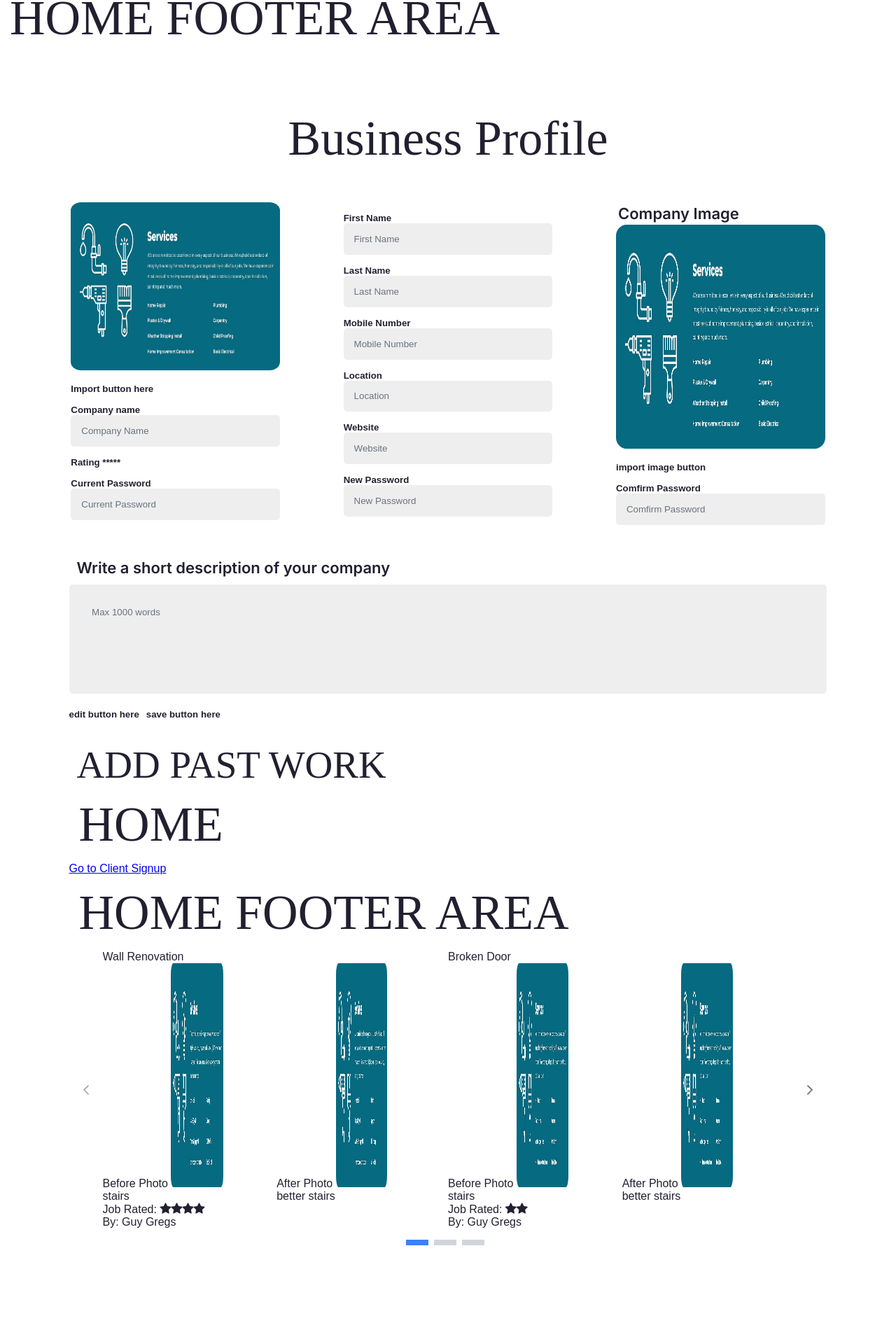
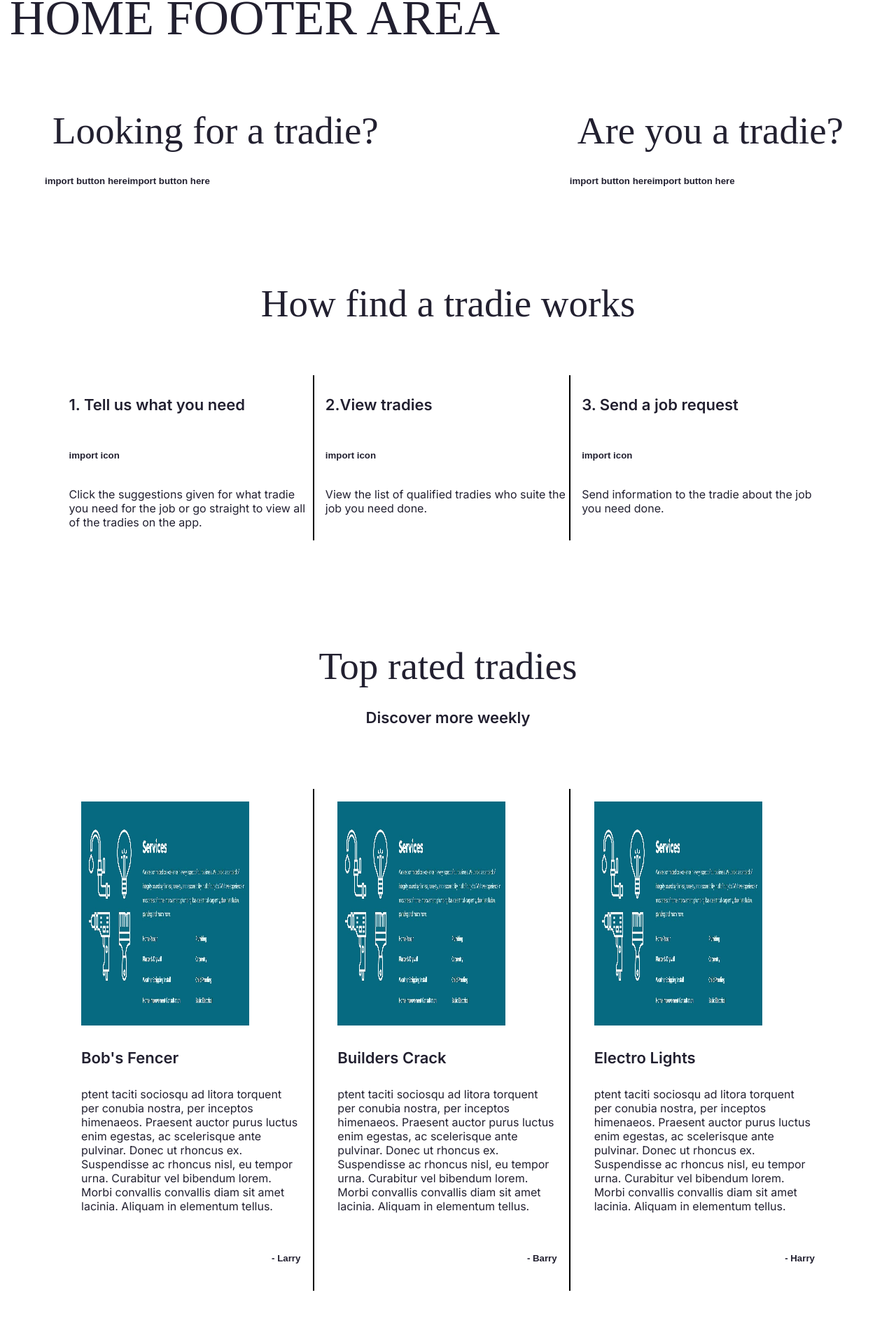
Before and after one commit to Katematestate/tradie-app, a Vue app in the folder front/: page / in a window 1280 px wide. Shown: the part 154-2074 px from the top of the page at 70% size. Before the commit the page ends 2021 px from the top, so only its background shows below. Built offline with nearby package versions, Linux system fonts and the light colour scheme; a web font is replaced by a local one.

Commit message:
landing updated
layout to landing frame

```diff
--- a/front/src/App.vue
+++ b/front/src/App.vue
@@ -1,5 +1,5 @@
 <script setup>
-import TradieAccountPage from "./views/TradieAccountPage.vue";
+import TradieAccountPage from "./views/LandingPage.vue";
 </script>
 <template>
   <router-view></router-view>
--- /dev/null
+++ b/front/src/views/LandingPage.vue
@@ -0,0 +1,179 @@
+<template>
+  <div class="landing">
+    <div class="landing-flex">
+      <h2>Looking for a tradie?</h2>
+      <div class="button-flex">
+        <h5>import button here</h5>
+        <h5>import button here</h5>
+      </div>
+    </div>
+    <div class="landing-flex">
+      <h2>Are you a tradie?</h2>
+      <div class="button-flex">
+        <h5>import button here</h5>
+        <h5>import button here</h5>
+      </div>
+    </div>
+  </div>
+
+  <div class="how-it-works">
+    <h2>How find a tradie works</h2>
+    <div class="works-grid">
+      <div class="rated-line-flex">
+        <div class="works-info">
+          <h4>1. Tell us what you need</h4>
+          <h5>import icon</h5>
+          <p>
+            Click the suggestions given for what tradie you need for the job or
+            go straight to view all of the tradies on the app.
+          </p>
+        </div>
+        <div class="vl"></div>
+      </div>
+
+      <div class="rated-line-flex">
+        <div class="works-info">
+          <h4>2.View tradies</h4>
+          <h5>import icon</h5>
+          <p>
+            View the list of qualified tradies who suite the job you need done.
+          </p>
+        </div>
+        <div class="vl"></div>
+      </div>
+
+      <div class="rated-line-flex">
+        <div class="works-info">
+          <h4>3. Send a job request</h4>
+          <h5>import icon</h5>
+          <p>Send information to the tradie about the job you need done.</p>
+        </div>
+      </div>
+    </div>
+    <div class="vl"></div>
+  </div>
+
+  <div class="top-rated-section">
+    <div class="top-rated-header">
+      <h2>Top rated tradies</h2>
+      <h4>Discover more weekly</h4>
+    </div>
+    <div class="rated-grid">
+      <div class="rated-line-flex">
+        <div class="rated-info">
+          <img src="../assets/images/dev.jpg" />
+          <h4>Bob's Fencer</h4>
+          <p>
+            ptent taciti sociosqu ad litora torquent per conubia nostra, per
+            inceptos himenaeos. Praesent auctor purus luctus enim egestas, ac
+            scelerisque ante pulvinar. Donec ut rhoncus ex. Suspendisse ac
+            rhoncus nisl, eu tempor urna. Curabitur vel bibendum lorem. Morbi
+            convallis convallis diam sit amet lacinia. Aliquam in elementum
+            tellus.
+          </p>
+          <br />
+          <h5>- Larry</h5>
+        </div>
+        <div class="vl"></div>
+      </div>
+      <div class="rated-line-flex">
+        <div class="rated-info">
+          <img src="../assets/images/dev.jpg" />
+          <h4>Builders Crack</h4>
+          <p>
+            ptent taciti sociosqu ad litora torquent per conubia nostra, per
+            inceptos himenaeos. Praesent auctor purus luctus enim egestas, ac
+            scelerisque ante pulvinar. Donec ut rhoncus ex. Suspendisse ac
+            rhoncus nisl, eu tempor urna. Curabitur vel bibendum lorem. Morbi
+            convallis convallis diam sit amet lacinia. Aliquam in elementum
+            tellus.
+          </p>
+          <br />
+          <h5>- Barry</h5>
+        </div>
+        <div class="vl"></div>
+      </div>
+
+      <div class="rated-info">
+        <img src="../assets/images/dev.jpg" />
+        <h4>Electro Lights</h4>
+        <p>
+          ptent taciti sociosqu ad litora torquent per conubia nostra, per
+          inceptos himenaeos. Praesent auctor purus luctus enim egestas, ac
+          scelerisque ante pulvinar. Donec ut rhoncus ex. Suspendisse ac rhoncus
+          nisl, eu tempor urna. Curabitur vel bibendum lorem. Morbi convallis
+          convallis diam sit amet lacinia. Aliquam in elementum tellus.
+        </p>
+        <br />
+        <h5>- Harry</h5>
+      </div>
+    </div>
+
+    <h5 class="view-button">import button here</h5>
+  </div>
+</template>
+
+<style scoped lang="scss">
+.landing-flex {
+  display: flex;
+  flex-direction: column;
+}
+.button-flex {
+  display: flex;
+  flex-direction: row;
+}
+.landing {
+  display: flex;
+  flex-direction: row;
+  justify-content: space-between;
+  padding: 5%;
+}
+.works-info {
+  display: flex;
+  flex-direction: column;
+}
+.works-grid {
+  display: grid;
+  grid-template-columns: repeat(3, 1fr);
+  gap: var(--spacing-standard);
+  padding: 5%;
+}
+.how-it-works {
+  padding: 3%;
+}
+.how-it-works h2 {
+  text-align: center;
+}
+.rated-grid img {
+  height: 20em;
+  width: 15em;
+}
+.rated-grid {
+  display: grid;
+  grid-template-columns: repeat(3, 1fr);
+  gap: var(--spacing-standard);
+  padding: 5%;
+}
+.top-rated-section {
+  padding: 3%;
+}
+.top-rated-header {
+  text-align: center;
+}
+.rated-info h5 {
+  text-align: right;
+}
+.rated-info {
+  padding: 5%;
+}
+.vl {
+  border-left: 2px solid black;
+  height: 100%;
+}
+.rated-line-flex {
+  display: flex;
+  flex-direction: row;
+}
+</style>
+
+<script></script>
```
